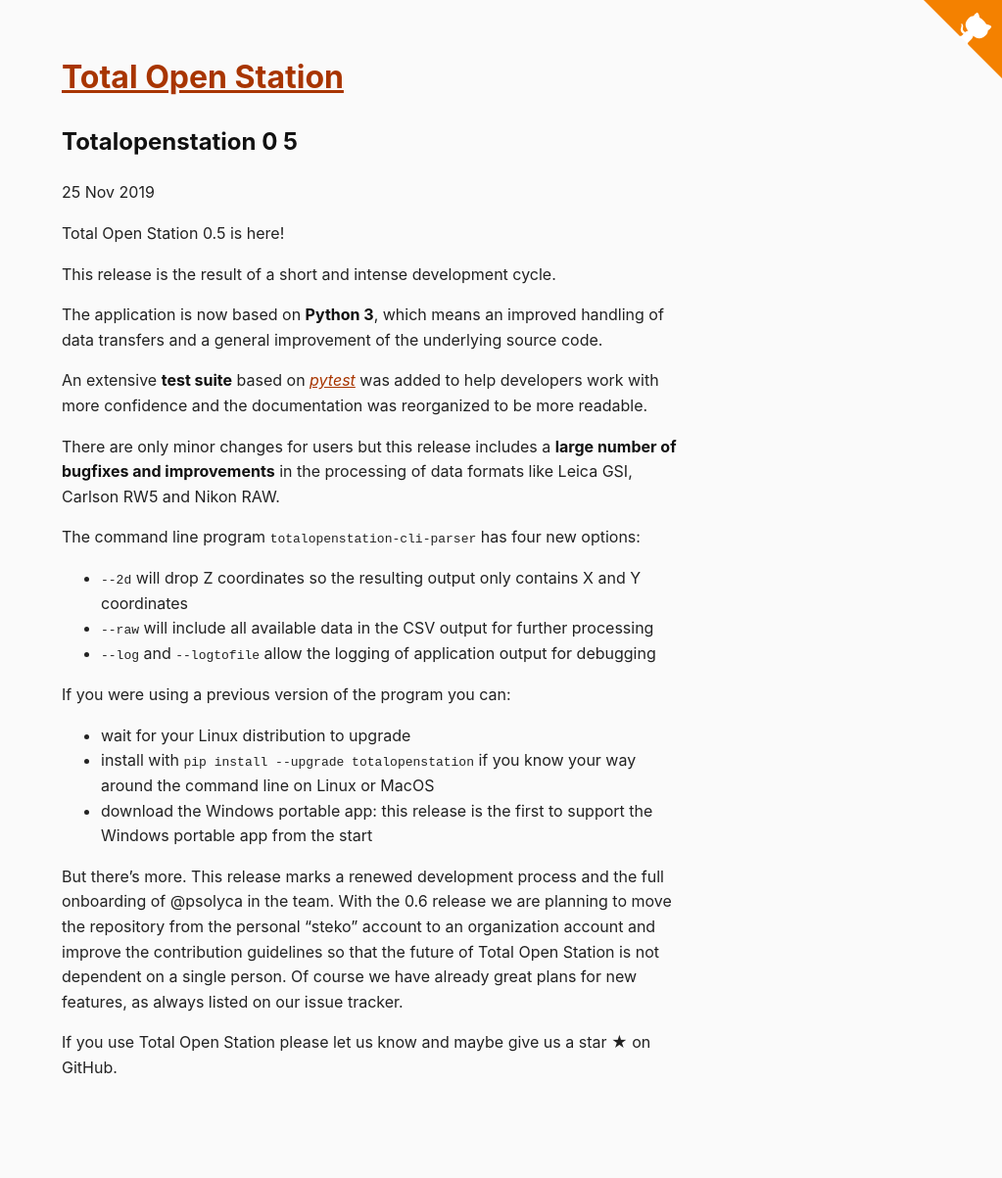
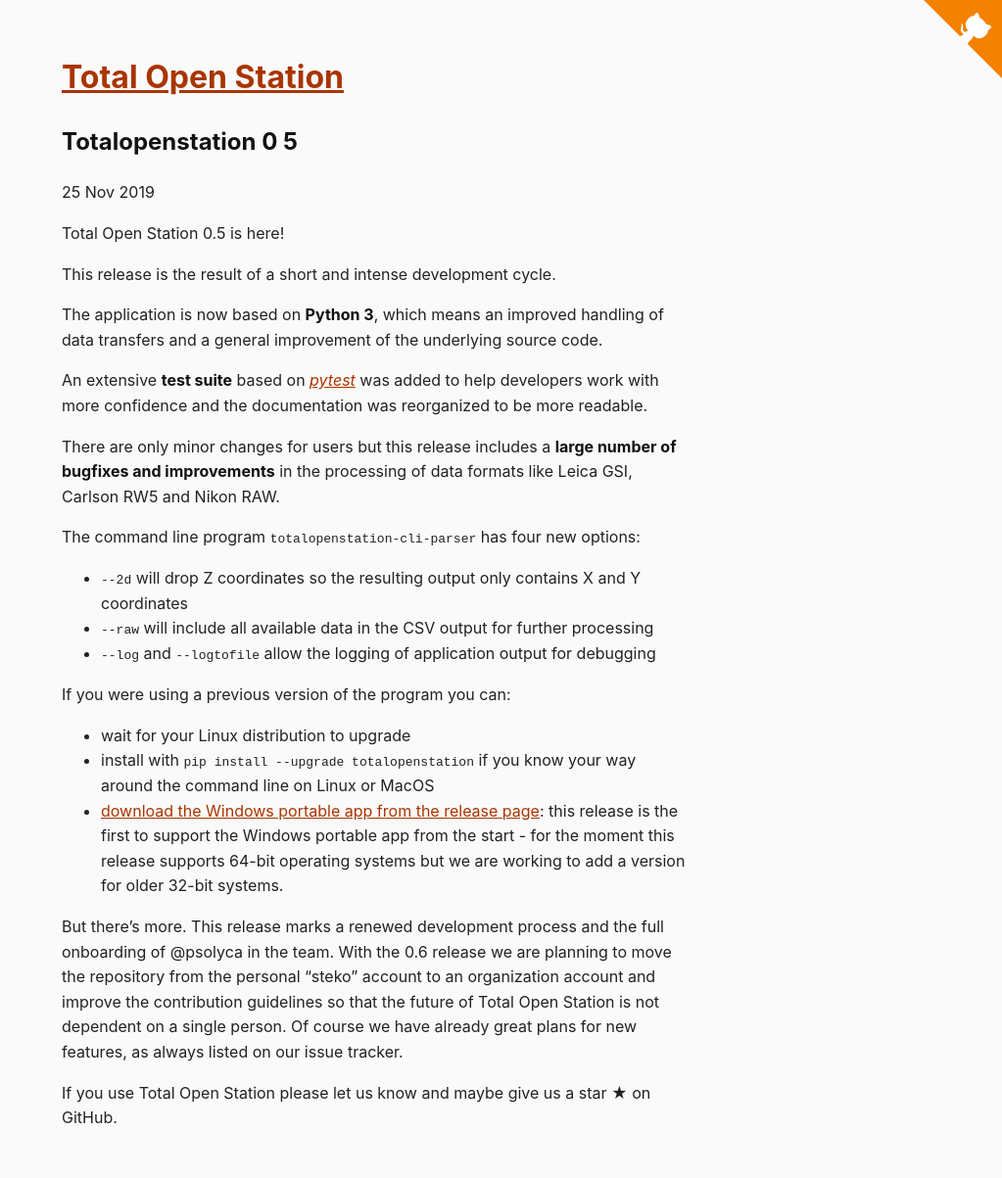
Before and after one commit to totalopenstation/totalopenstation, a Jekyll site: the page built from _posts/2019-11-25-totalopenstation-0-5.md, in a window 1280 px wide. Shown: the whole page at 98% size, without its empty margins (257-1280 px from the left). Built offline with Jekyll 4.4.1, drawn with Linux system fonts in a browser that asks for light colours; our own code applies the rules of GitHub Pages for plain Markdown files; before the commit the page ends 1152 px from its top, so only the background shows below that.

Commit message:
Update 2019-11-25-totalopenstation-0-5.md

```diff
--- a/_posts/2019-11-25-totalopenstation-0-5.md
+++ b/_posts/2019-11-25-totalopenstation-0-5.md
@@ -18,7 +18,7 @@
 
 - wait for your Linux distribution to upgrade
 - install with `pip install --upgrade totalopenstation` if you know your way around the command line on Linux or MacOS
-- download the Windows portable app: this release is the first to support the Windows portable app from the start
+- [download the Windows portable app from the release page](https://github.com/steko/totalopenstation/releases/tag/v0.5.0): this release is the first to support the Windows portable app from the start - for the moment this release supports 64-bit operating systems but we are working to add a version for older 32-bit systems.
 
 But there's more. This release marks a renewed development process and the full onboarding of @psolyca in the team. With the 0.6 release we are planning to move the repository from the personal "steko" account to an organization account and improve the contribution guidelines so that the future of Total Open Station is not dependent on a single person. Of course we have already great plans for new features, as always listed on our issue tracker.
 
```
